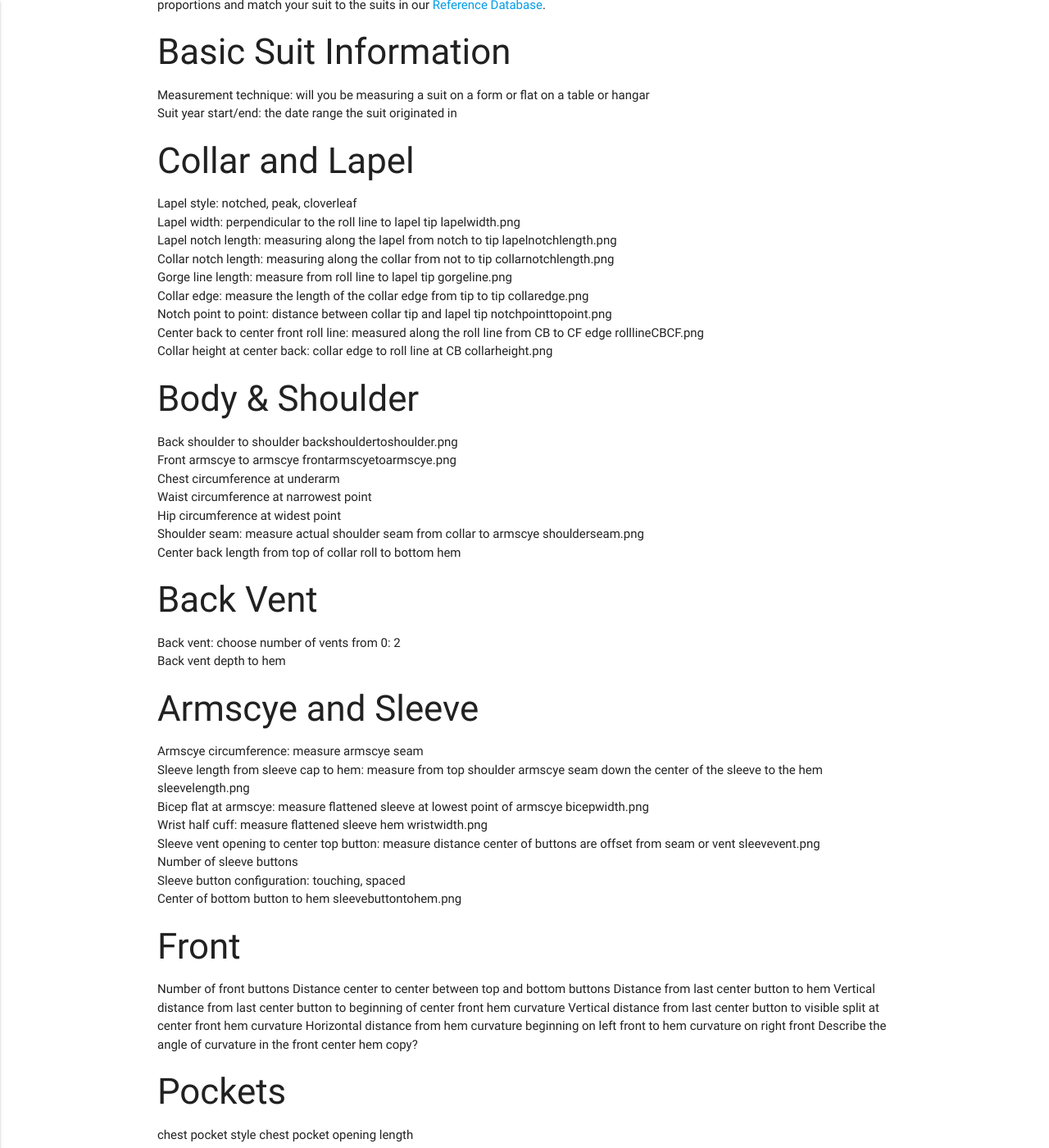
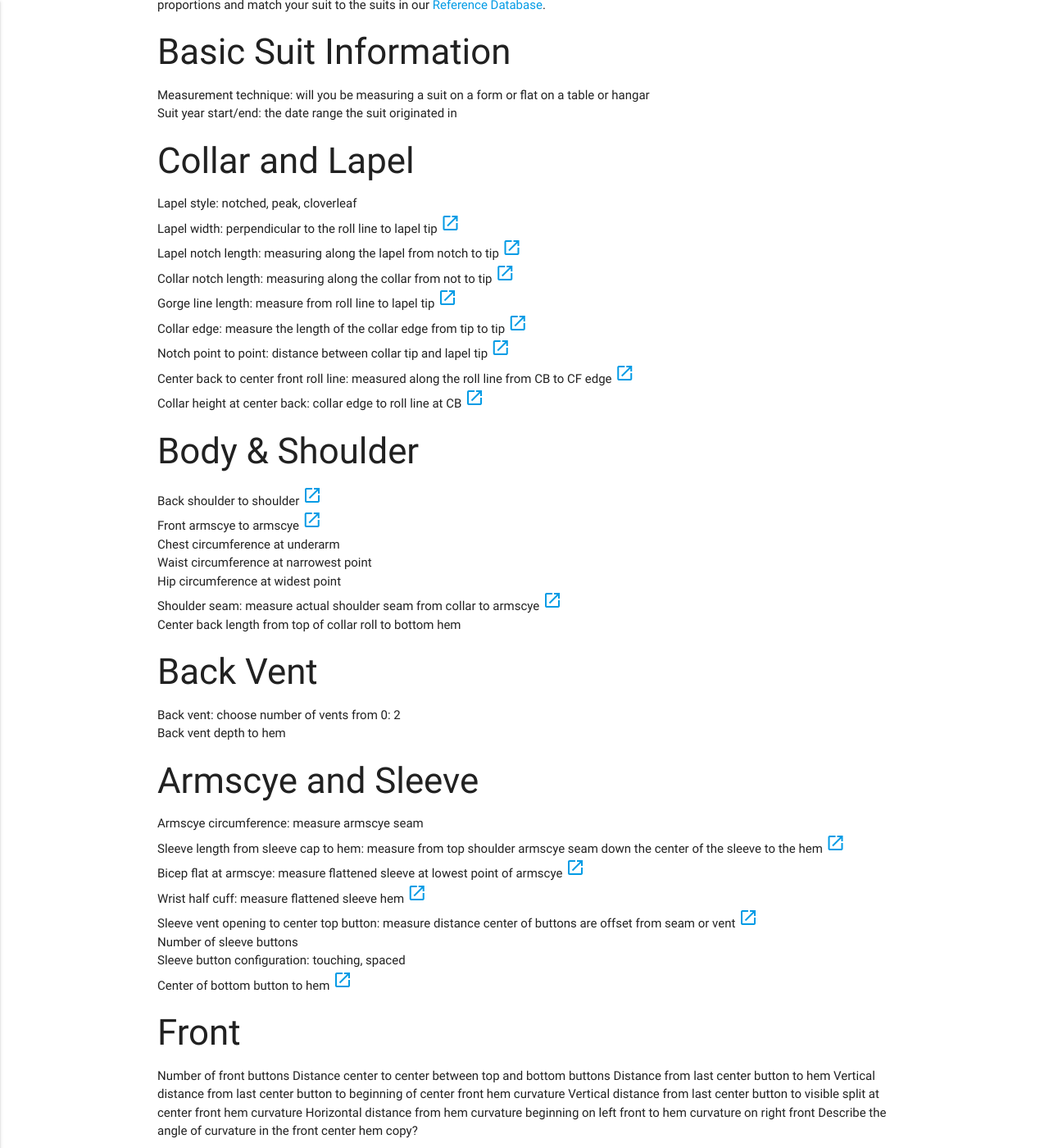
Before and after one commit to 20thCenturySuits/20thCenturySuits.github.io, a Jekyll site: the page built from pages/suitmatch.md, in a window 1280 px wide and 1400 px high, scrolled down 268 px. Shown: the whole window at 82% size. Built offline with Jekyll 4.4.1, drawn with Linux system fonts in a browser that asks for light colours.

```diff
--- a/pages/suitmatch.md
+++ b/pages/suitmatch.md
@@ -18,23 +18,23 @@ Before you start measuring, make sure you've read through this guide. It contain
 ### Collar and Lapel
 
 - Lapel style: notched, peak, cloverleaf
-- Lapel width: perpendicular to the roll line to lapel tip lapelwidth.png
-- Lapel notch length: measuring along the lapel from notch to tip lapelnotchlength.png
-- Collar notch length: measuring along the collar from not to tip collarnotchlength.png
-- Gorge line length: measure from roll line to lapel tip gorgeline.png
-- Collar edge: measure the length of the collar edge from tip to tip collaredge.png
-- Notch point to point: distance between collar tip and lapel tip notchpointtopoint.png
-- Center back to center front roll line: measured along the roll line from CB to CF edge rolllineCBCF.png
-- Collar height at center back: collar edge to roll line at CB collarheight.png
+- Lapel width: perpendicular to the roll line to lapel tip [<i class="material-icons"> open_in_new</i>](/assets/images/measurements/lapelwidth.png)
+- Lapel notch length: measuring along the lapel from notch to tip [<i class="material-icons"> open_in_new</i>](/assets/images/measurements/lapelnotchlength.png)
+- Collar notch length: measuring along the collar from not to tip [<i class="material-icons"> open_in_new</i>](/assets/images/measurements/collarnotchlength.png)
+- Gorge line length: measure from roll line to lapel tip [<i class="material-icons"> open_in_new</i>](/assets/images/measurements/gorgeline.png)
+- Collar edge: measure the length of the collar edge from tip to tip [<i class="material-icons"> open_in_new</i>](/assets/images/measurements/collaredge.png)
+- Notch point to point: distance between collar tip and lapel tip [<i class="material-icons"> open_in_new</i>](/assets/images/measurements/notchpointtopoint.png)
+- Center back to center front roll line: measured along the roll line from CB to CF edge [<i class="material-icons"> open_in_new</i>](/assets/images/measurements/rolllineCBCF.png)
+- Collar height at center back: collar edge to roll line at CB [<i class="material-icons"> open_in_new</i>](/assets/images/measurements/collarheight.png)
 
 ### Body & Shoulder
 
-- Back shoulder to shoulder backshouldertoshoulder.png
-- Front armscye to armscye  frontarmscyetoarmscye.png
+- Back shoulder to shoulder [<i class="material-icons"> open_in_new</i>](/assets/images/measurements/backshouldertoshoulder.png)
+- Front armscye to armscye  [<i class="material-icons"> open_in_new</i>](/assets/images/measurements/frontarmscyetoarmscye.png)
 - Chest circumference at underarm
 - Waist circumference at narrowest point
 - Hip circumference at widest point
-- Shoulder seam: measure actual shoulder seam from collar to armscye shoulderseam.png
+- Shoulder seam: measure actual shoulder seam from collar to armscye [<i class="material-icons"> open_in_new</i>](/assets/images/measurements/shoulderseam.png)
 - Center back length from top of collar roll to bottom hem
 
 ### Back Vent
@@ -44,13 +44,13 @@ Before you start measuring, make sure you've read through this guide. It contain
 
 ### Armscye and Sleeve
 - Armscye circumference: measure armscye seam
-- Sleeve length from sleeve cap to hem: measure from top shoulder armscye seam down the center of the sleeve to the hem sleevelength.png
-- Bicep flat at armscye: measure flattened sleeve at lowest point of armscye bicepwidth.png
-- Wrist half cuff: measure flattened sleeve hem wristwidth.png
-- Sleeve vent opening to center top button: measure distance center of buttons are offset from seam or vent sleevevent.png
+- Sleeve length from sleeve cap to hem: measure from top shoulder armscye seam down the center of the sleeve to the hem [<i class="material-icons"> open_in_new</i>](/assets/images/measurements/sleevelength.png)
+- Bicep flat at armscye: measure flattened sleeve at lowest point of armscye [<i class="material-icons"> open_in_new</i>](/assets/images/measurements/bicepwidth.png)
+- Wrist half cuff: measure flattened sleeve hem [<i class="material-icons"> open_in_new</i>](/assets/images/measurements/wristwidth.png)
+- Sleeve vent opening to center top button: measure distance center of buttons are offset from seam or vent [<i class="material-icons"> open_in_new</i>](/assets/images/measurements/sleevevent.png)
 - Number of sleeve buttons
 - Sleeve button configuration: touching, spaced
-- Center of bottom button to hem sleevebuttontohem.png
+- Center of bottom button to hem [<i class="material-icons"> open_in_new</i>](/assets/images/measurements/sleevebuttontohem.png)
 
 ### Front
 Number of front buttons
```
Also changed, not shown: pages/timeline.md (+2 -0 lines).
